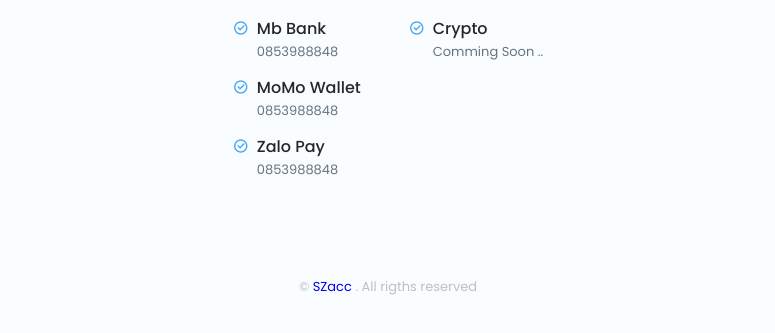
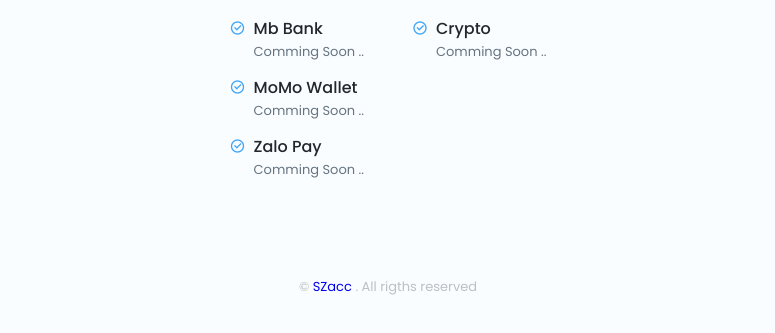
Before and after one commit to Vanduc006/szacc-profile-page, a plain HTML site: page index.html in a window 1280 px wide. Shown: the part 932-1265 px from the top of the page, without its empty margins (252-1027 px from the left). Drawn offline with nearby package versions, Linux system fonts and the light colour scheme.

Commit message:
tam thoi de vay

```diff
--- a/index.html
+++ b/index.html
@@ -158,7 +158,7 @@
 
                                         <div>
                                             <h3 class="skills__name">Mb Bank</h3>
-                                            <span class="skills__level">0853988848</span>
+                                            <span class="skills__level">Comming Soon .. </span>
                                         </div>
                                     </div>
 
@@ -167,7 +167,7 @@
 
                                         <div>
                                             <h3 class="skills__name">MoMo Wallet</h3>
-                                            <span class="skills__level">0853988848</span>
+                                            <span class="skills__level">Comming Soon .. </span>
                                         </div>
                                     </div>
 
@@ -176,7 +176,7 @@
 
                                         <div>
                                             <h3 class="skills__name">Zalo Pay</h3>
-                                            <span class="skills__level">0853988848</span>
+                                            <span class="skills__level">Comming Soon .. </span>
                                         </div>
                                     </div>
                                 </div>
```
